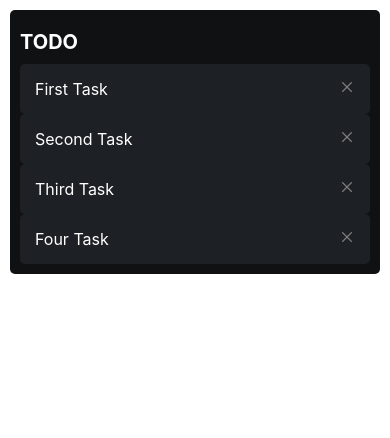
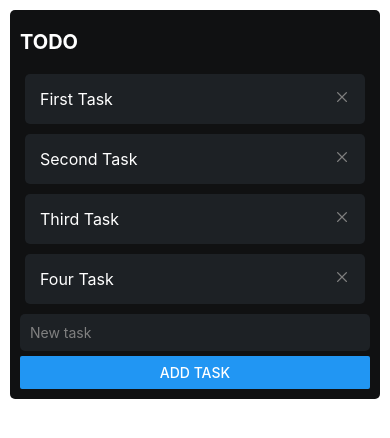
Before and after one commit to tiago-silva-analista/Trello_Clone, a React Native app: screen / in a window 390 px wide. Shown: the top 438 px of the page. Built offline with nearby package versions, Linux system fonts and the light colour scheme; what expo-modules-core would draw is missing.

Commit message:
New Task Input component and adjust the layout for TaskListItem

```diff
--- a/src/components/TaskList.tsx
+++ b/src/components/TaskList.tsx
@@ -1,4 +1,4 @@
-import{View,Text, FlatList} from 'react-native';
+import{View,Text, FlatList, TextInput, Button, StyleSheet} from 'react-native';
 import TaskListItem from './TaskListItem';
 import { useState } from 'react';
 
@@ -9,10 +9,17 @@ export default function TaskList(){
         {description:'Third Task'},
         {description:'Four Task'},
     ]);
+    const [newTask, setNewTask] = useState('');
+
+    const createTask =() =>{
+
+        setTasks([...tasks,{description:newTask}])
+        setNewTask('');
+    }
 
     return(
-        <View style={{backgroundColor:'#101112', padding:10, borderRadius:5}}>
-            <Text style={{color:'white', fontWeight:'bold', fontSize:20,marginVertical:10}}>TODO</Text>
+        <View style={style.container}>
+            <Text style={style.title}>TODO</Text>
             {/*The list of tasks */}
             <FlatList
                 data={tasks}
@@ -21,6 +28,14 @@ export default function TaskList(){
                 )}/>
 
             {/*New task input*/}
+            <TextInput value={newTask} onChangeText={setNewTask} placeholder="New task" placeholderTextColor="gray" style={style.input}/>
+            <Button title="Add Task" onPress={createTask}/>
         </View>
     )
 }
+
+const style = StyleSheet.create({
+    container:{backgroundColor:'#101112', padding:10, borderRadius:5, gap:5},
+    title:{color:'white', fontWeight:'bold', fontSize:20,marginVertical:10},
+    input:{color:'white', padding:10, backgroundColor:'#1D2125', borderRadius:5}
+})
--- a/src/components/TaskListItem.tsx
+++ b/src/components/TaskListItem.tsx
@@ -18,6 +18,7 @@ const styles = StyleSheet.create({
             borderRadius:5,
             flexDirection:'row',
             justifyContent:'space-between',
+            margin:5
         },
     text:{
         color:'white',
```
